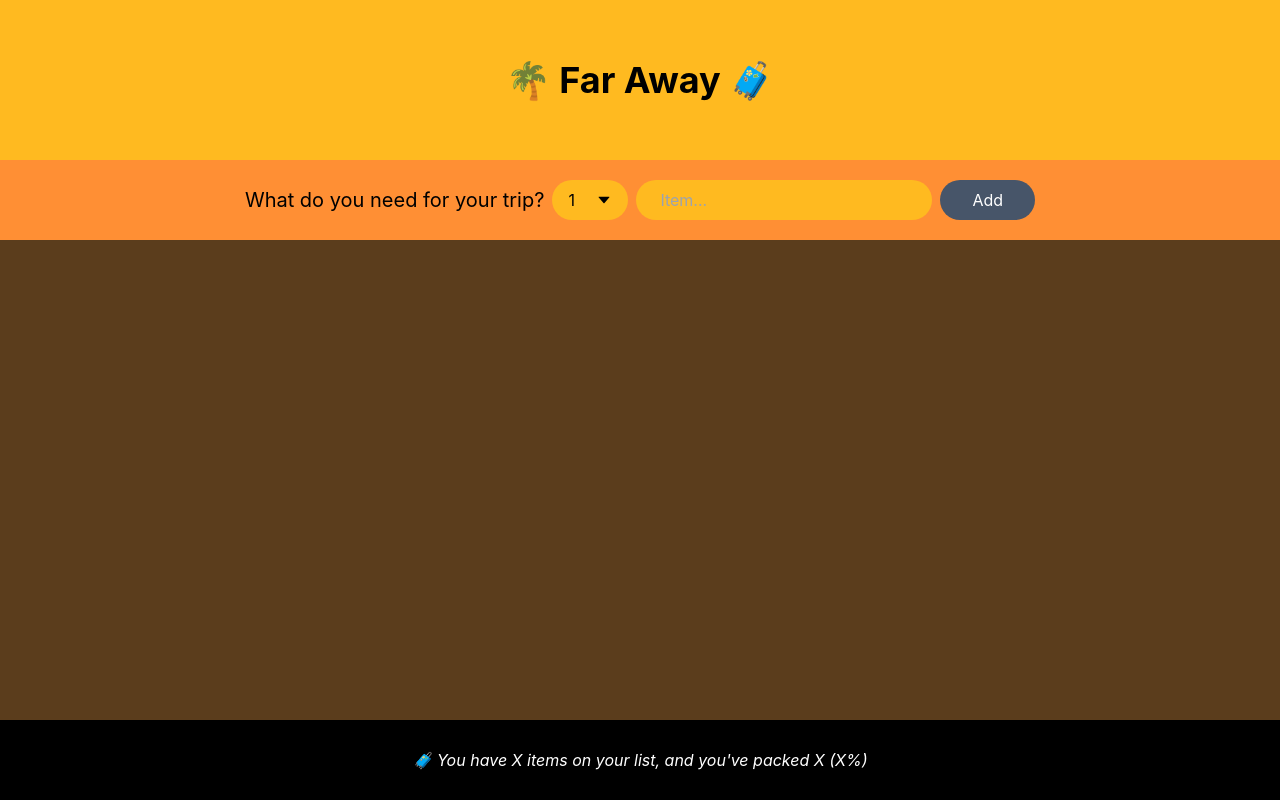
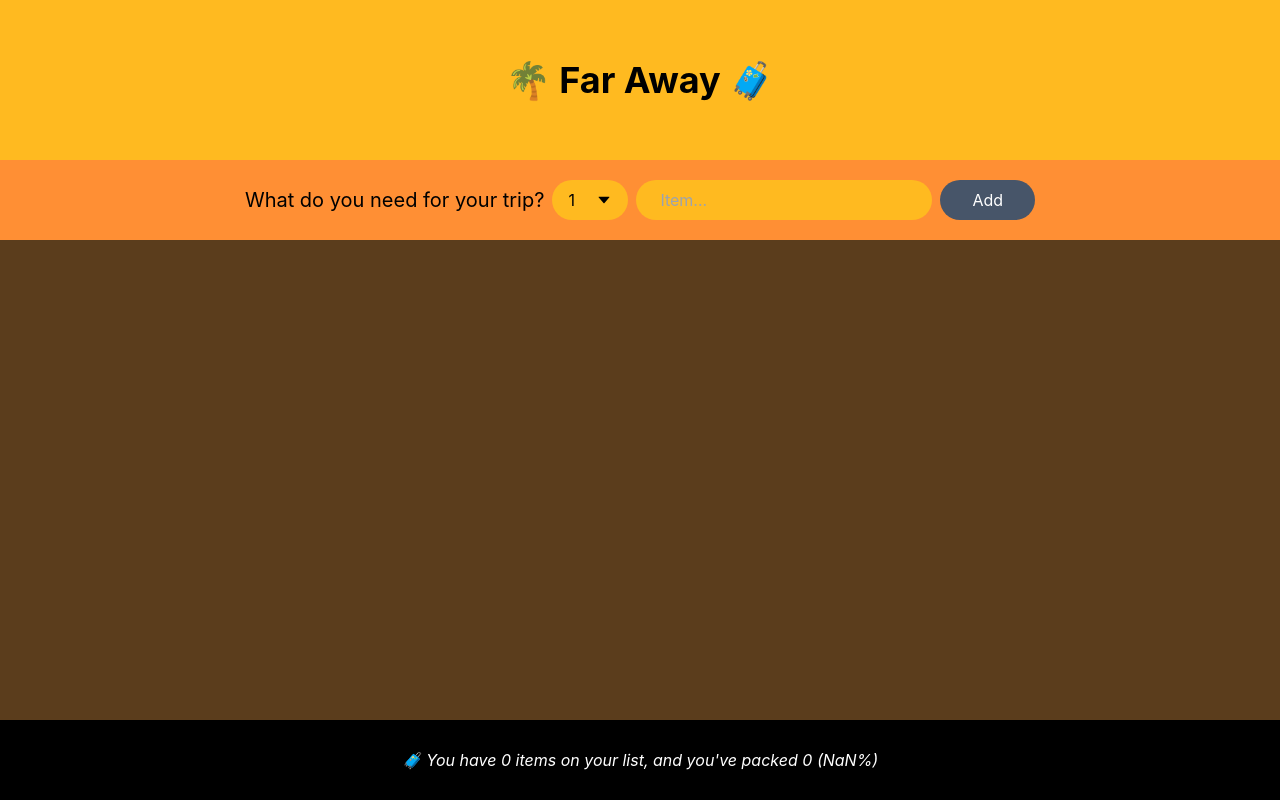
Before and after one commit to GhostArena/travel-list, a React (Create React App) app: page / in a window 1280 px wide. Built offline with nearby package versions, Linux system fonts and the light colour scheme.

Commit message:
Updated calculations in footer

```diff
--- a/src/App.js
+++ b/src/App.js
@@ -26,7 +26,7 @@ function App() {
       <Navbar />
       <Form onAddItems={handleAddItems} />
       <Lists items={items} onDeleteItem={handleDelete} onTick={handleTicked} />
-      <Footer />
+      <Footer items={items} />
     </div>
   );
 }
--- a/src/components/Footer.jsx
+++ b/src/components/Footer.jsx
@@ -1,10 +1,14 @@
 import React from "react";
 
-const Footer = () => {
+const Footer = ({ items }) => {
+  const packedList = items.length;
+  const numberPacked = items.filter((item) => item.packed).length;
   return (
     <footer className="h-[10vh] w-full flex items-center justify-center bg-black text-white px-4 py-8">
       <p className="italic">
-        🧳 You have X items on your list, and you've packed X (X%)
+        🧳 You have {packedList} items on your list, and you've packed
+        <span> {numberPacked}</span> (
+        {Math.floor((numberPacked / packedList) * 100)}%)
       </p>
     </footer>
   );
```
